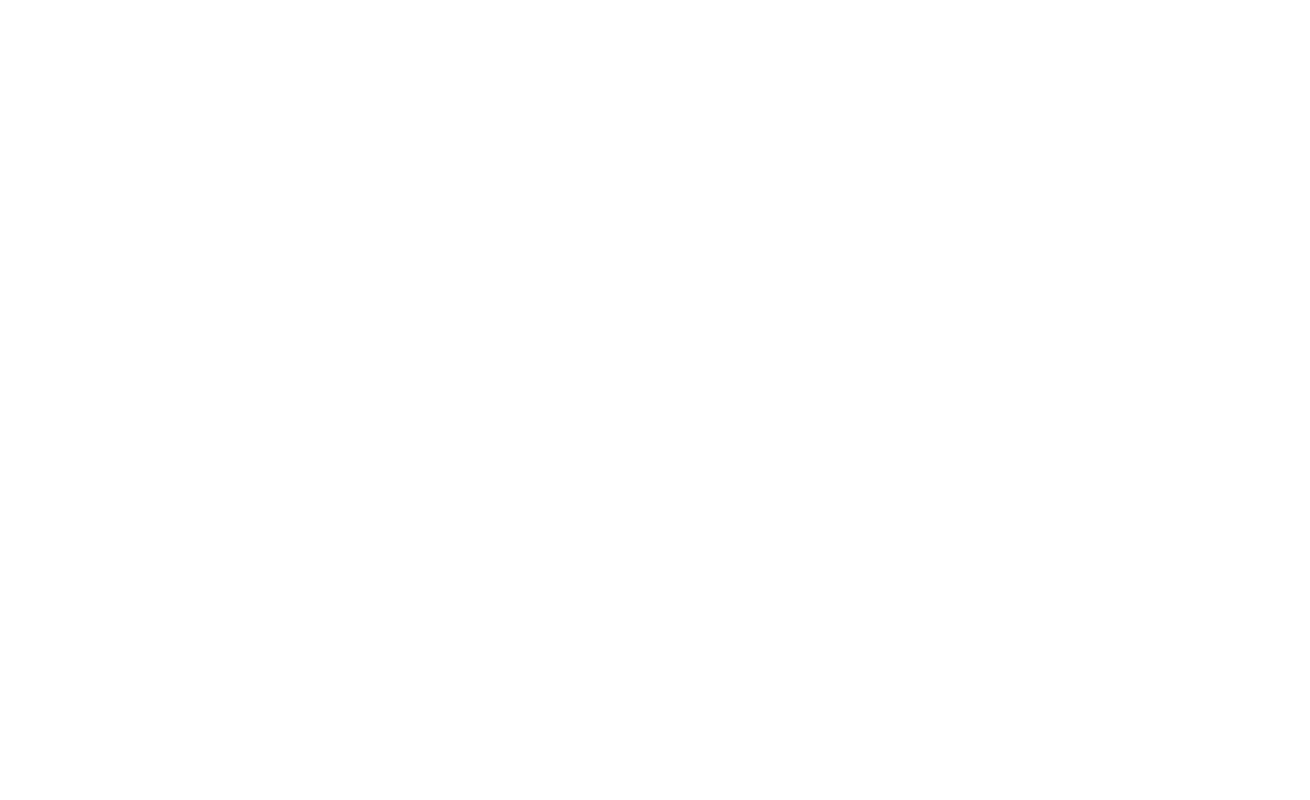
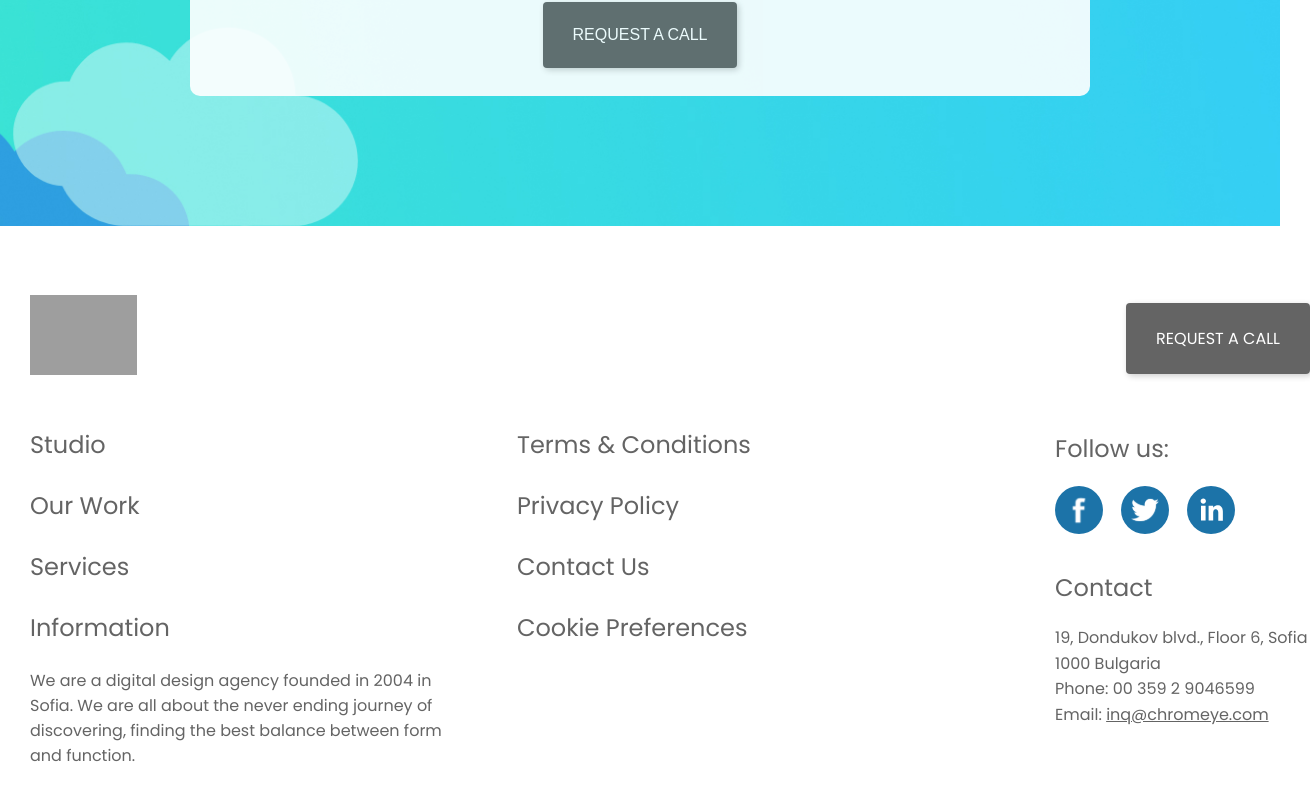
Before and after one commit to Lika-M/react-landing-page, a React (Vite) app: page / in a window 1280 px wide. Shown: the part 3574-4374 px from the top of the page, 1310 px wide, since content can reach past the window. Before the commit the page ends 3240 px from the top, so only its background shows below. Built offline with nearby package versions, Linux system fonts and the light colour scheme; grey boxes are pictures that could not be loaded.

Commit message:
Created and added GetStarted and Footer components.

```diff
--- a/src/App.jsx
+++ b/src/App.jsx
@@ -6,6 +6,8 @@
 import Services from './components/services/Services';
 import Portfolio from './components/portfolio/Portfolio';
 import AgencyServices from './components/agencyServices/AgencyServices.jsx';
+import GetStarted from './components/get-started/GetStarted.jsx';
+import Footer from './components/footer/Footer';
 import appData from './data.json';
 
 import './App.css';
@@ -35,6 +37,8 @@
       <Services servicesData={data.services} />
       <Portfolio portfolioData={data.portfolio} />
       <AgencyServices servicesData={data['agency_services']}/>
+      <GetStarted/>
+      <Footer companyData={data.company_data} footerMenu={data.footer_menu} />
     </>
   );
 }
--- /dev/null
+++ b/src/components/footer/Footer.jsx
@@ -0,0 +1,98 @@
+/* eslint-disable react/prop-types */
+import styles from './Footer.module.css';
+
+const Footer = ({ companyData, footerMenu }) => {
+  const sortedMenu = footerMenu.sort((a, b) => a.order - b.order);
+
+  return (
+    <footer className={styles.footer}>
+      <div className={styles.container}>
+        <div className={styles.logoSection}>
+          <div>
+            <a href="#" className={styles.logo}>
+              <img src={companyData.logo} alt={`${companyData.name} Logo`} />
+            </a>
+          </div>
+          <div>
+            <a href="#" className={styles.button}>
+              Request a Call
+            </a>
+          </div>
+        </div>
+        <div className={styles.linksSection}>
+          <div className={styles.column}>
+            <ul className={styles.linksList}>
+              {sortedMenu.slice(0, Math.ceil(sortedMenu.length / 2)).map((menuItem) => (
+                <li key={menuItem.name}>
+                  <a href={menuItem.url}>{menuItem.name}</a>
+                  {menuItem.name === "Information" && (
+                    <p>{companyData.intro}</p>
+                  )}
+                </li>
+              ))}
+            </ul>
+          </div>
+          <div className={styles.column}>
+            <ul className={styles.linksList}>
+              {sortedMenu.slice(Math.ceil(sortedMenu.length / 2)).map((menuItem) => (
+                <li key={menuItem.name}>
+                  <a href={menuItem.url}>{menuItem.name}</a>
+                </li>
+              ))}
+            </ul>
+          </div>
+          <div className={styles.column}>
+            <div className={styles.socialMedia}>
+              <p>Follow us:</p>
+              <div className={styles.socialLinks}>
+                {companyData.social_media.facebook && (
+                  <a href={companyData.social_media.facebook}
+                    target="_blank"
+                    rel="noopener noreferrer"
+                    className={styles.socialIcon}>
+                    <img
+                      src="/src/assets/Icons/chromeye_assignment_facebookicon_v1.svg"
+                      alt="Facebook"
+                    />
+                  </a>
+                )}
+                {companyData.social_media.twitter && (
+                  <a href={companyData.social_media.twitter}
+                    target="_blank"
+                    rel="noopener noreferrer"
+                    className={styles.socialIcon}>
+                    <img
+                      src="/src/assets/Icons/chromeye_assignment_twittericon_v1.svg"
+                      alt="Twitter"
+                    />
+                  </a>
+                )}
+                {companyData.social_media.linkedin && (
+                  <a href={companyData.social_media.linkedin}
+                    target="_blank"
+                    rel="noopener noreferrer"
+                    className={styles.socialIcon}>
+                    <img
+                      src="/src/assets/Icons/chromeye_assignment_linkedinicon_v1.svg"
+                      alt="LinkedIn"
+                    />
+                  </a>
+                )}
+              </div>
+            </div>
+            <div className={styles.contactSection}>
+              <p>Contact</p>
+              <address>
+                {companyData.address}<br />
+                Phone: <a href={`tel:${companyData.phone}`}>{companyData.phone}</a><br />
+                Email: <a href={`mailto:${companyData.email}`}>{companyData.email}</a>
+              </address>
+            </div>
+          </div>
+        </div>
+      </div>
+    </footer >
+  );
+};
+
+export default Footer;
--- /dev/null
+++ b/src/components/footer/Footer.module.css
@@ -0,0 +1,176 @@
+.footer {
+    padding: 60px 30px;
+    color: #646464;
+}
+
+.container {
+    width: 1280px;
+    margin: 0 auto;
+    display: flex;
+    flex-direction: column;
+    align-items: center;
+    gap: 40px;
+}
+
+.logoSection {
+    height: 85px;
+    width: 100%;
+    margin: 10px auto;
+    display: flex;
+    align-items: center;
+    text-align: center;
+    justify-content: space-between;
+}
+
+.logo img {
+    height: 80px;
+}
+
+.button {
+    background-color: #646464;
+    font-size: 16px;
+    text-transform: uppercase;
+    color: white;
+    padding: 24px 30px;
+    border-radius: 4px;
+    box-shadow: 2px 2px 6px rgba(0, 0, 0, 0.2);
+    border: none;
+    cursor: pointer;
+}
+
+.linksSection {
+    width: 100%;
+    margin: 10px auto;
+    display: flex;
+    flex-wrap: wrap;
+    justify-content: center;
+    gap: 40px;
+    text-align: left;
+}
+
+.linksList {
+    width: 100%;
+    list-style: none;
+    padding: 0;
+    margin: 0;
+    display: flex;
+    flex-wrap: wrap;
+    flex-direction: column;
+}
+
+.linksList li {
+    margin-bottom: 33px;
+}
+
+.linksList li a {
+    text-decoration: none;
+    color: #646464;
+    font-size: 24px;
+}
+
+.linksSection {
+    width: 100%;
+    display: flex;
+    justify-content: space-between;
+    align-items: flex-start;
+    text-align: left;
+    margin: 0 auto;
+    padding: 40px auto;
+    box-sizing: border-box;
+}
+
+.column {
+    flex: 1;
+}
+
+.column:nth-child(1) {
+    flex-basis: 30%;
+}
+
+.column:nth-child(2) {
+    flex-basis: 34%;
+}
+
+.column:nth-child(3) {
+    flex-basis: 15%;
+}
+
+.linksList {
+    list-style: none;
+    padding: 0;
+    margin: 0;
+}
+
+.linksList li {
+    margin-bottom: 32px;
+}
+
+.linksList li a {
+    text-decoration: none;
+    color: #646464;
+    font-size: 24px;
+    line-height: 28px;
+    transition: color 0.3s ease;
+    margin-bottom: 32px;
+}
+
+.linksList p {
+    margin-top: 25px
+}
+
+.socialMedia p {
+    font-size: 24px;
+    margin-bottom: 20px;
+}
+
+.socialLinks {
+    display: flex;
+    gap: 10px;
+}
+
+.socialIcon img {
+    width: 48px;
+    height: 48px;
+    margin-right: 8px;
+}
+
+.contactSection {
+    text-align: left;
+    margin-top: 30px;
+}
+
+.contactSection p {
+    font-size: 24px;
+    margin-bottom: 10px;
+}
+
+.contactSection address {
+    font-style: normal;
+    font-size: 16px;
+    line-height: 1.6;
+    margin-top: 20px;
+}
+
+.contactSection a {
+    color: #646464;
+    text-decoration: none;
+    transition: color 0.3s ease;
+}
+.contactSection a:nth-of-type(2) {
+    text-decoration: underline;
+}
+
+.contactSection a:hover {
+    color: #0f5a7e;
+}
+
+.socialIcon {
+    font-size: 14px;
+    text-decoration: none;
+    color: #333;
+    transition: color 0.3s ease;
+}
+
+.socialIcon:hover {
+    color: #1c73a8;
+}
--- /dev/null
+++ b/src/components/get-started/GetStarted.jsx
@@ -0,0 +1,18 @@
+import styles from './GetStarted.module.css';
+
+const GetStarted = () => {
+  return (
+    <section className={styles.ready}>
+      <div className={styles.container}>
+        <h2 className={styles.title}>Ready to Get Started</h2>
+        <p className={styles.description}>
+          Lorem ipsum dolor sit amet, consectetur adipiscing elit. Tristique sed
+          scelerisque arcu scelerisque ultrices habitant ac semper lorem.
+        </p>
+        <button className={styles.ctaButton}>Request a Call</button>
+      </div>
+    </section>
+  );
+};
+
+export default GetStarted;
--- /dev/null
+++ b/src/components/get-started/GetStarted.module.css
@@ -0,0 +1,50 @@
+.ready{
+    background: url('../../assets/chromeye_assignment_desktopbgbanner_v1.jpg') no-repeat center center;
+    background-size: cover;
+    padding: 130px 0;
+    text-align: center;
+}
+
+.container {
+    background-color: #fff;
+    opacity: 0.9;
+    max-width: 900px;
+    height: 300px;
+    margin: 0 auto;
+    padding: 25px 20px;
+    border-radius: 10px;
+}
+
+.title {
+    color: #1C73A8;
+    font-size: 44px;
+    font-weight: 700;
+    text-shadow: 2px 2px 6px rgba(0, 0, 0, 0.2)
+}
+
+.description {
+    font-size: 18px;
+    line-height: 1.6;
+    color: #1C73A8;
+    margin-bottom: 40px;
+    max-width: 800px;
+    margin: 10px 130px 20px 130px;
+    text-shadow: 2px 2px 6px rgba(0, 0, 0, 0.2)
+}
+
+.ctaButton {
+    background-color: #646464;
+    font-size: 16px;
+    text-transform: uppercase;
+    color: white;
+    padding: 24px 30px;
+    border-radius: 4px;
+    box-shadow: 2px 2px 6px rgba(0, 0, 0, 0.2);
+    border: none;
+    cursor: pointer;
+}
+
+.ctaButton:hover {
+    background-color: #e0f7ff;
+    color: #005f87;
+}
```
